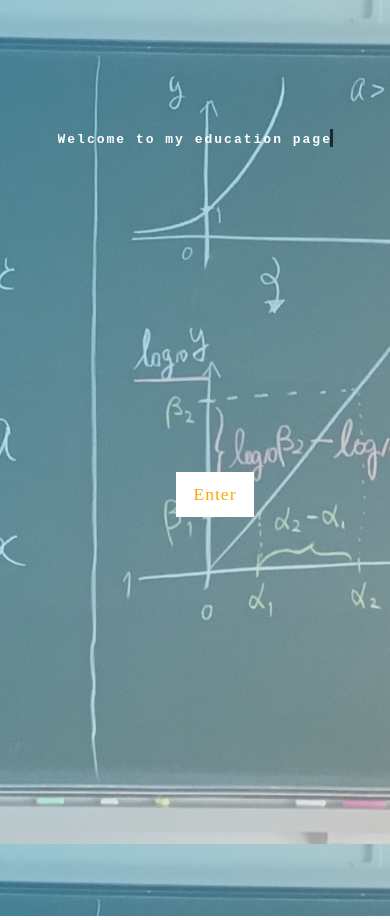
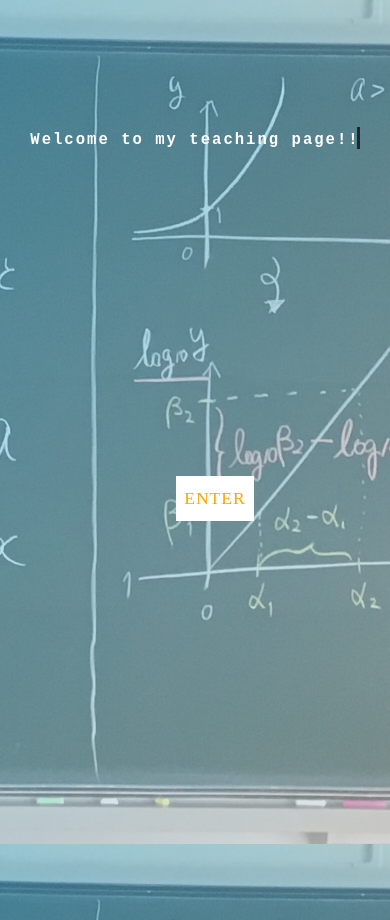
Before and after one commit to nkmath/education, a plain HTML site: page index.html in a window 390 px wide. Drawn offline with Linux system fonts and the light colour scheme.

Commit message:
Add files via upload

```diff
--- a/index.css
+++ b/index.css
@@ -55,7 +55,7 @@ body{
 }
 @keyframes typewriter{
   from{width: 0;}
-  to{width: 21.5em;}
+  to{width: 21em;}
 }
 @keyframes blinkTextCursor{
   from{border-right-color: #000;}
@@ -124,7 +124,7 @@ nav a:hover{
         font-size: 60%;
     }
   .line-1 {
-    font-size: 100%;
+    font-size: 120%;
     max-width: 17em;
   }
 }
--- a/index.html
+++ b/index.html
@@ -11,11 +11,11 @@
         <br>
         <br>
         <p class="line-1 anim-typewriter">
-            <TT><b>Welcome to my education page!!!!!!!</b></TT>
+            <TT><b>Welcome to my teaching page!!!!!!!</b></TT>
         </p>
         <nav class="vertical-middle">
             <ul>
-                <li><a href="teaching_math.html">Enter</a></li>
+                <li><a href="teaching_math.html">ENTER</a></li>
             </ul>
         </nav>
     </body>
```
